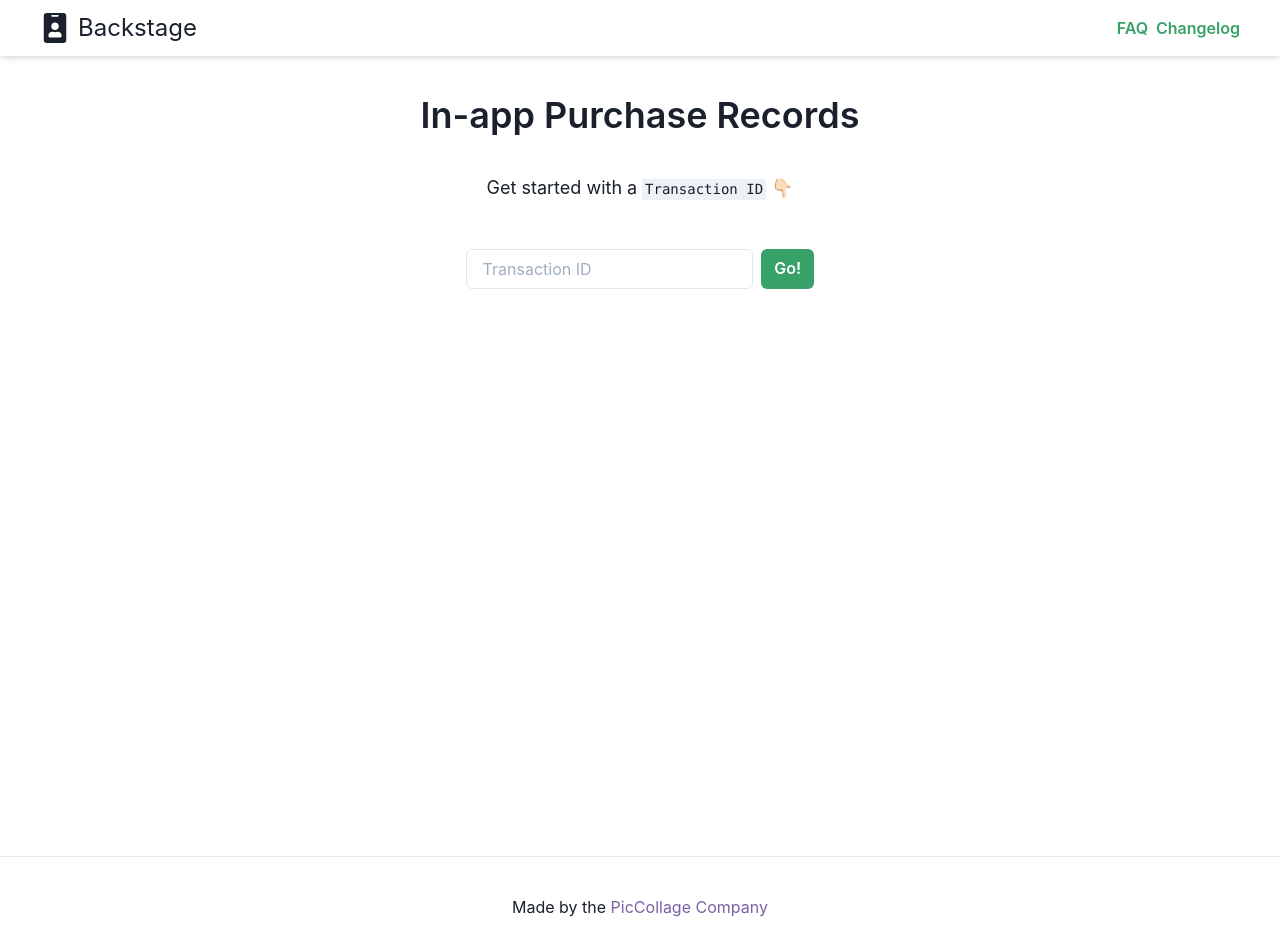
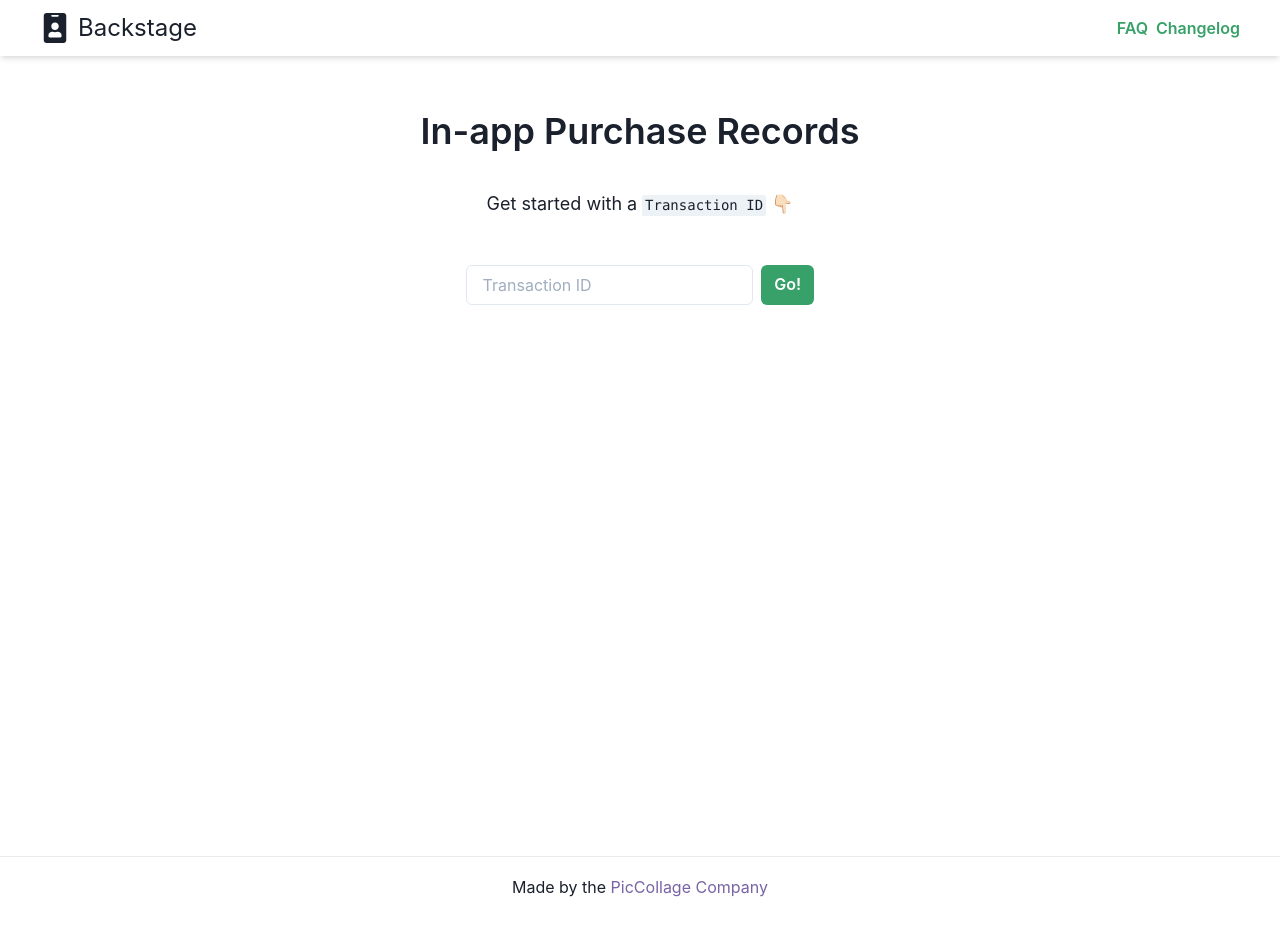
Before and after one commit to simonlee2/Backstage, a Next.js app: page / in a window 1280 px wide. Shown: the top 952 px of the page. After the commit the page ends 916 px from the top, so only its background shows below. Built offline with nearby package versions, Linux system fonts and the light colour scheme.

Commit message:
Updated container setup for desktop

```diff
--- a/components/layout.module.css
+++ b/components/layout.module.css
@@ -15,7 +15,7 @@
 
 .footer {
   width: 100%;
-  height: 100px;
+  height: 60px;
   border-top: 1px solid #eaeaea;
   display: flex;
   margin-top: auto;
--- a/pages/index.js
+++ b/pages/index.js
@@ -51,7 +51,12 @@ export default function Home() {
 
   return (
     <NextLayout>
-      <Container centerContent>
+      <Container
+        centerContent
+        px="0"
+        py="4"
+        maxW="full"
+      >
         {/* Title  */}
         <Text fontSize={ ["2xl","4xl"] } fontWeight="semibold" py="8">
           In-app Purchase Records
```
